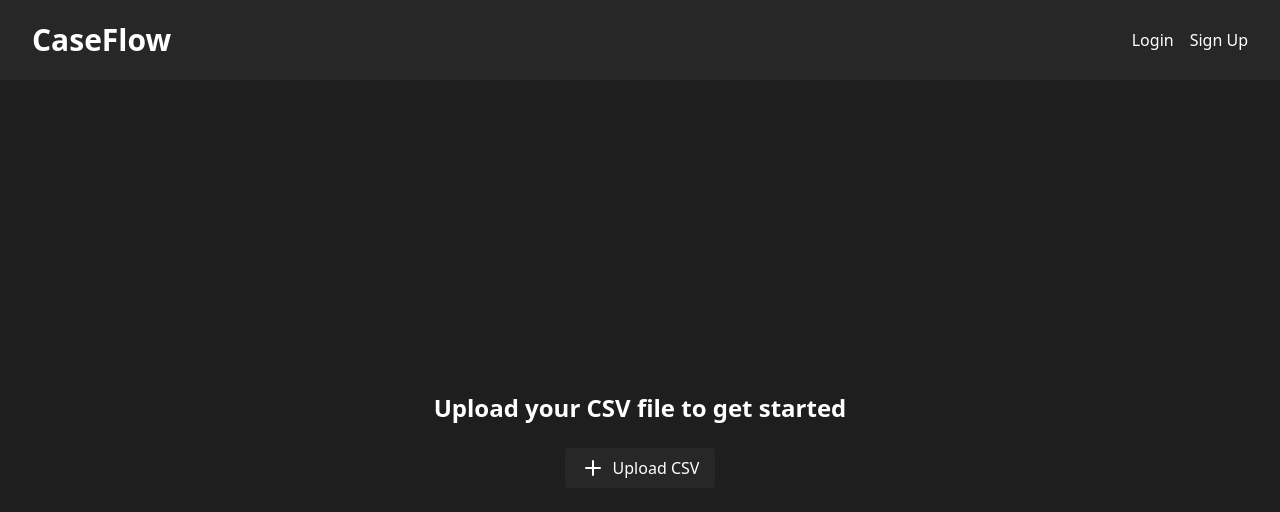
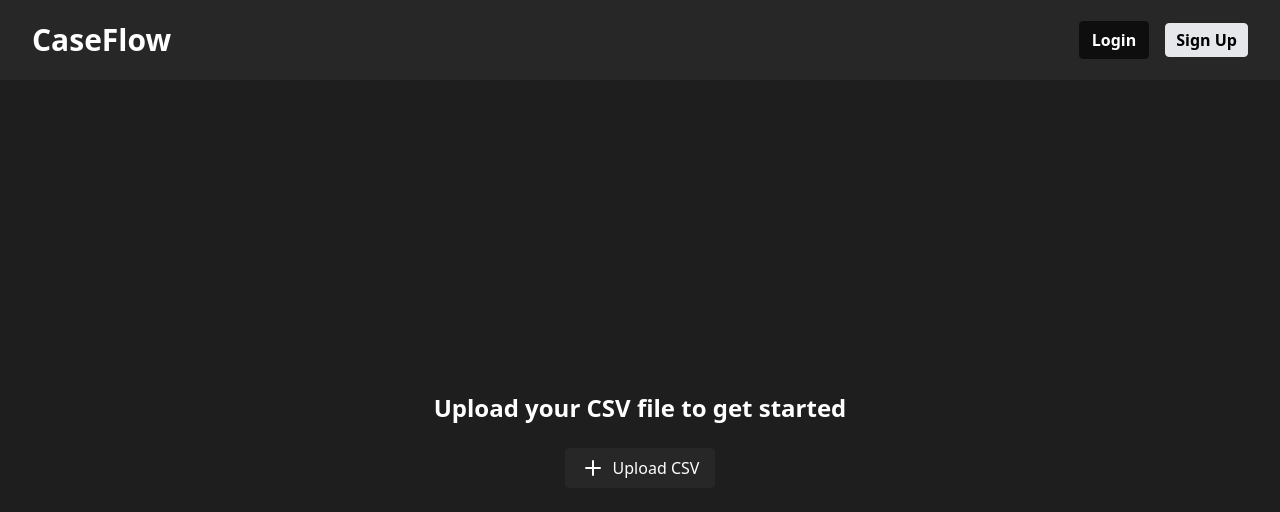
Before and after one commit to programmer765/caseflow, a Next.js app in the folder apps/frontend/: page / in a window 1280 px wide. Shown: the top 512 px of the page. Built offline with nearby package versions, Linux system fonts and the light colour scheme.

Commit message:
navbar completed

```diff
--- a/apps/frontend/src/components/Navbar.tsx
+++ b/apps/frontend/src/components/Navbar.tsx
@@ -5,8 +5,8 @@ export default function Navbar() {
     <nav className="h-[10%] bg-[#272727] p-4 flex items-center justify-between px-8">
       <h1 className=" text-white text-3xl font-bold">CaseFlow</h1>
       <div className="flex items-center">
-        <button className="text-white cursor-pointer">Login</button>
-        <button className="ml-4 text-white cursor-pointer">Sign Up</button>
+        <button className="px-3 py-1.5 bg-[#0e0e0e] text-white font-semibold rounded cursor-pointer border border-[#0e0e0e] hover:bg-[#1e1e1e]">Login</button>
+        <button className="ml-4 px-2.5 py-1 bg-gray-200 text-black font-semibold rounded cursor-pointer border border-gray-200 hover:bg-white/80">Sign Up</button>
       </div>
     </nav>
   );
```
